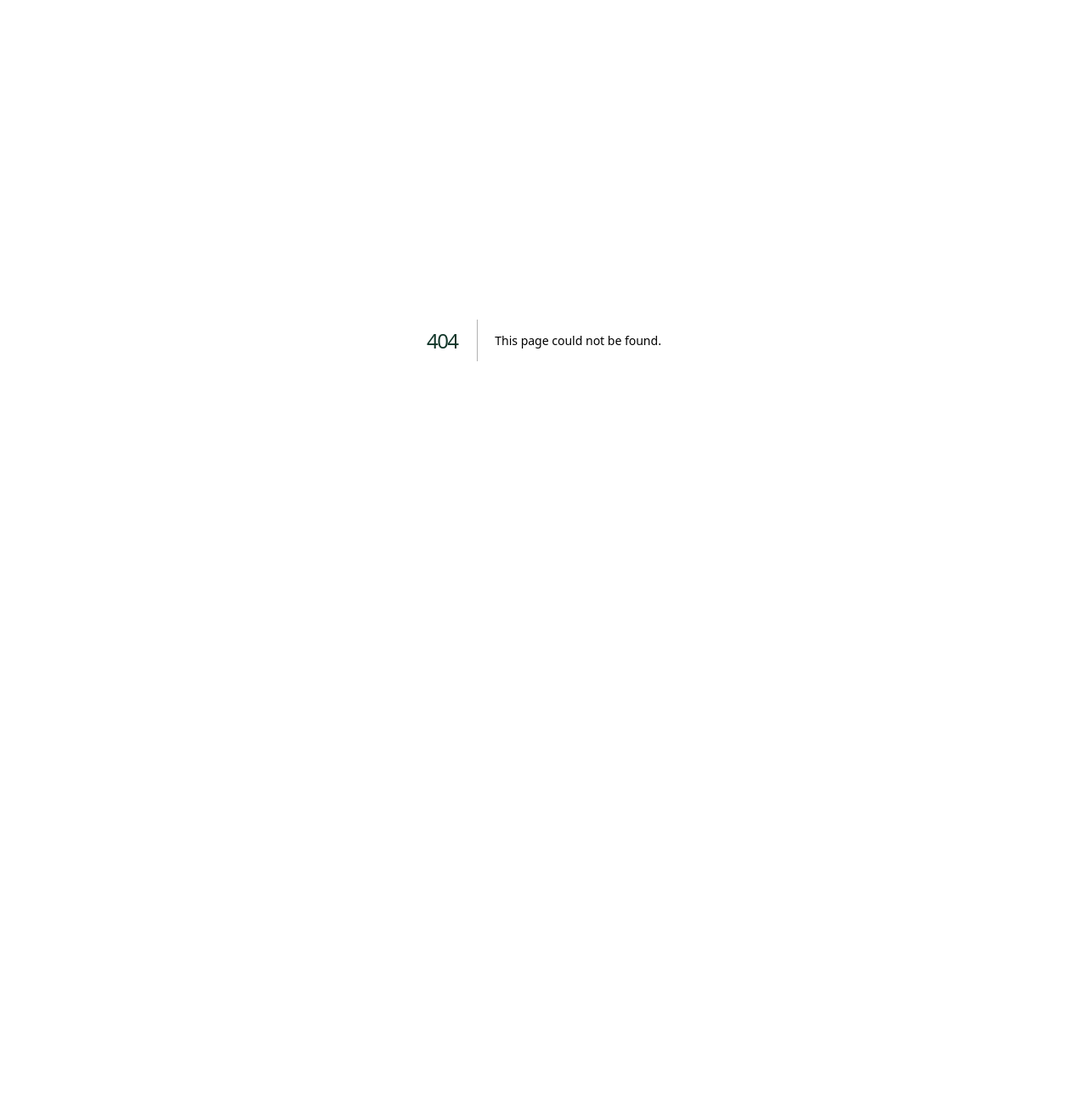
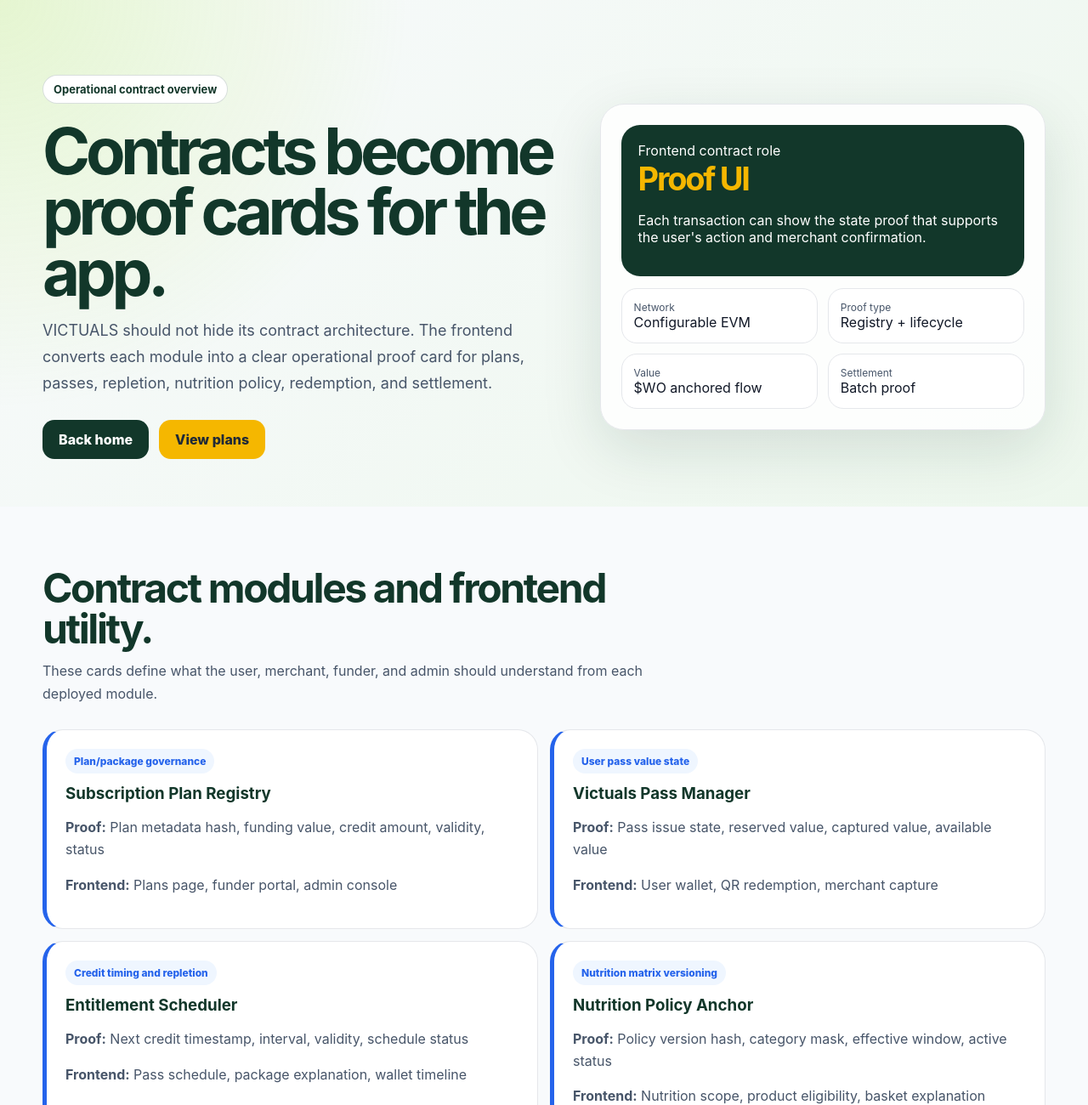
Before and after one commit to Samoolino/-Smart-Food-Pass-Platform, a Next.js app in the folder apps/web-marketing/: page /contract-overview in a window 1280 px wide. Before the commit this address had no page. Shown: the top 1300 px of the page at 85% size. Before the commit the page ends 800 px from the top, so only its background shows below. Built offline with nearby package versions, Linux system fonts and the light colour scheme.

Commit message:
apps: add contract overview route page

```diff
--- /dev/null
+++ b/apps/web-marketing/app/contract-overview/page.tsx
@@ -0,0 +1,124 @@
+const modules = [
+  {
+    name: 'Subscription Plan Registry',
+    utility: 'Plan/package governance',
+    proof: 'Plan metadata hash, funding value, credit amount, validity, status',
+    frontend: 'Plans page, funder portal, admin console'
+  },
+  {
+    name: 'Victuals Pass Manager',
+    utility: 'User pass value state',
+    proof: 'Pass issue state, reserved value, captured value, available value',
+    frontend: 'User wallet, QR redemption, merchant capture'
+  },
+  {
+    name: 'Entitlement Scheduler',
+    utility: 'Credit timing and repletion',
+    proof: 'Next credit timestamp, interval, validity, schedule status',
+    frontend: 'Pass schedule, package explanation, wallet timeline'
+  },
+  {
+    name: 'Nutrition Policy Anchor',
+    utility: 'Nutrition matrix versioning',
+    proof: 'Policy version hash, category mask, effective window, active status',
+    frontend: 'Nutrition scope, product eligibility, basket explanation'
+  },
+  {
+    name: 'Redemption Verifier',
+    utility: 'QR redemption proof',
+    proof: 'Basket hash, pass set hash, nutrition scope hash, nonce, capture status',
+    frontend: 'QR generation, merchant scan, redemption history'
+  },
+  {
+    name: 'Settlement Anchor',
+    utility: 'Merchant settlement proof',
+    proof: 'Settlement batch hash, merchant id, ledger root, settlement state',
+    frontend: 'Merchant balance, admin settlement review, payout status'
+  }
+];
+
+const operationalViews = [
+  'Contract address registry',
+  'Network selection state',
+  'Proof card per transaction',
+  'Registry version visibility',
+  'Settlement batch status',
+  'Treasury release capacity display'
+];
+
+export default function ContractOverviewPage() {
+  return (
+    <main className="page-shell">
+      <section className="hero">
+        <div className="container hero-grid">
+          <div>
+            <span className="eyebrow">Operational contract overview</span>
+            <h1>Contracts become proof cards for the app.</h1>
+            <p className="hero-copy">
+              VICTUALS should not hide its contract architecture. The frontend converts each module into
+              a clear operational proof card for plans, passes, repletion, nutrition policy, redemption, and settlement.
+            </p>
+            <div className="actions">
+              <a className="button primary" href="/">Back home</a>
+              <a className="button gold" href="/plans">View plans</a>
+            </div>
+          </div>
+          <div className="panel">
+            <div className="value-card">
+              <span>Frontend contract role</span>
+              <strong>Proof UI</strong>
+              <p>Each transaction can show the state proof that supports the user's action and merchant confirmation.</p>
+            </div>
+            <div className="metric-grid">
+              <div className="metric"><span>Network</span>Configurable EVM</div>
+              <div className="metric"><span>Proof type</span>Registry + lifecycle</div>
+              <div className="metric"><span>Value</span>$WO anchored flow</div>
+              <div className="metric"><span>Settlement</span>Batch proof</div>
+            </div>
+          </div>
+        </div>
+      </section>
+
+      <section className="section">
+        <div className="container">
+          <div className="section-title">
+            <h2>Contract modules and frontend utility.</h2>
+            <p>
+              These cards define what the user, merchant, funder, and admin should understand from each deployed module.
+            </p>
+          </div>
+          <div className="proof-list">
+            {modules.map((module) => (
+              <article className="card proof-card" key={module.name}>
+                <span className="tag blue">{module.utility}</span>
+                <h3>{module.name}</h3>
+                <p><strong>Proof:</strong> {module.proof}</p>
+                <p><strong>Frontend:</strong> {module.frontend}</p>
+              </article>
+            ))}
+          </div>
+        </div>
+      </section>
+
+      <section className="section">
+        <div className="container">
+          <div className="section-title">
+            <h2>Operational views to add next.</h2>
+            <p>
+              The app should show contract state only where it helps a decision: value, validity, proof, settlement, or network context.
+            </p>
+          </div>
+          <div className="card-grid">
+            {operationalViews.map((view) => (
+              <article className="card" key={view}>
+                <span className="tag gold">App proof</span>
+                <h3>{view}</h3>
+                <p>Designed for admin, merchant, or user clarity without exposing unnecessary contract complexity.</p>
+              </article>
+            ))}
+          </div>
+        </div>
+      </section>
+    </main>
+  );
+}
```
